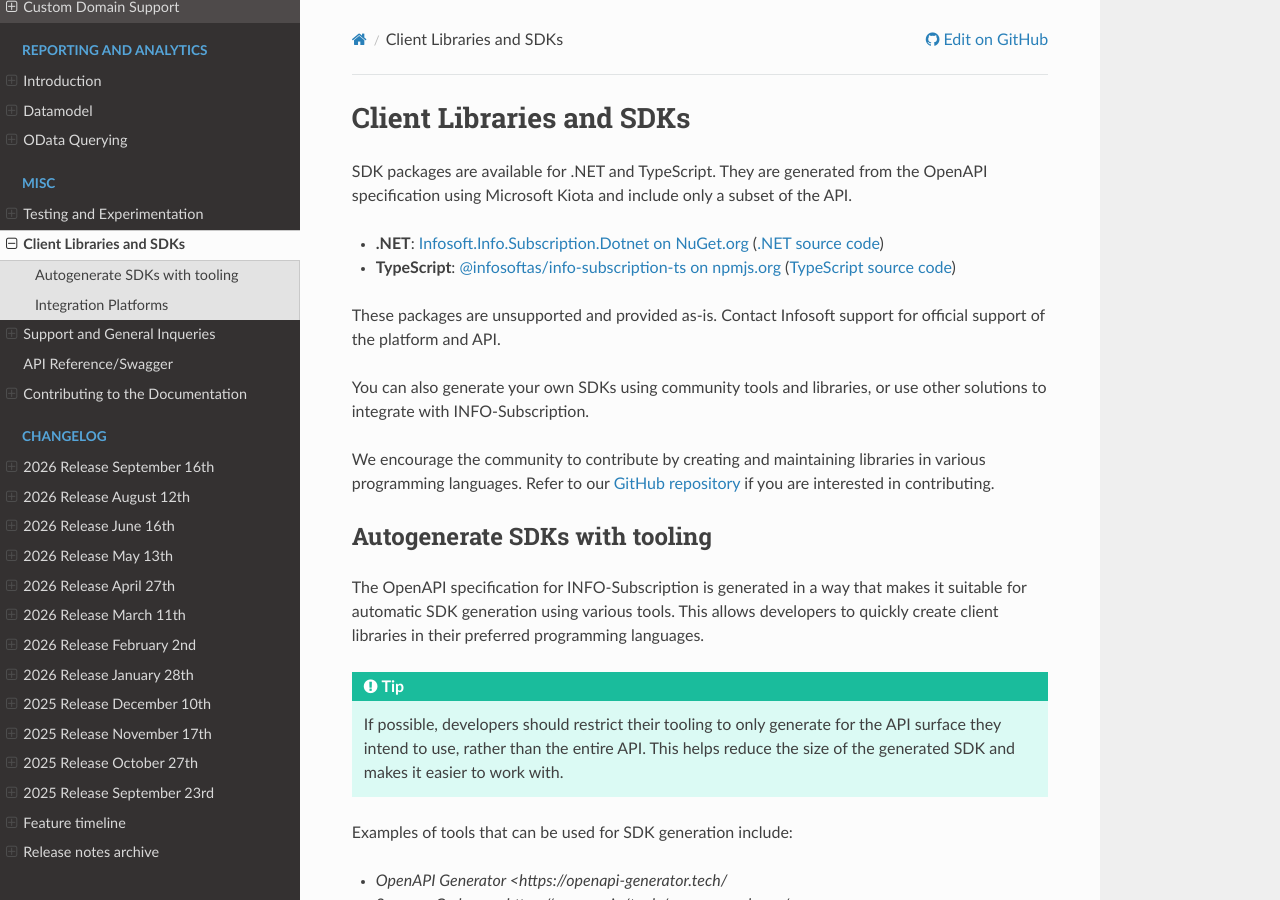
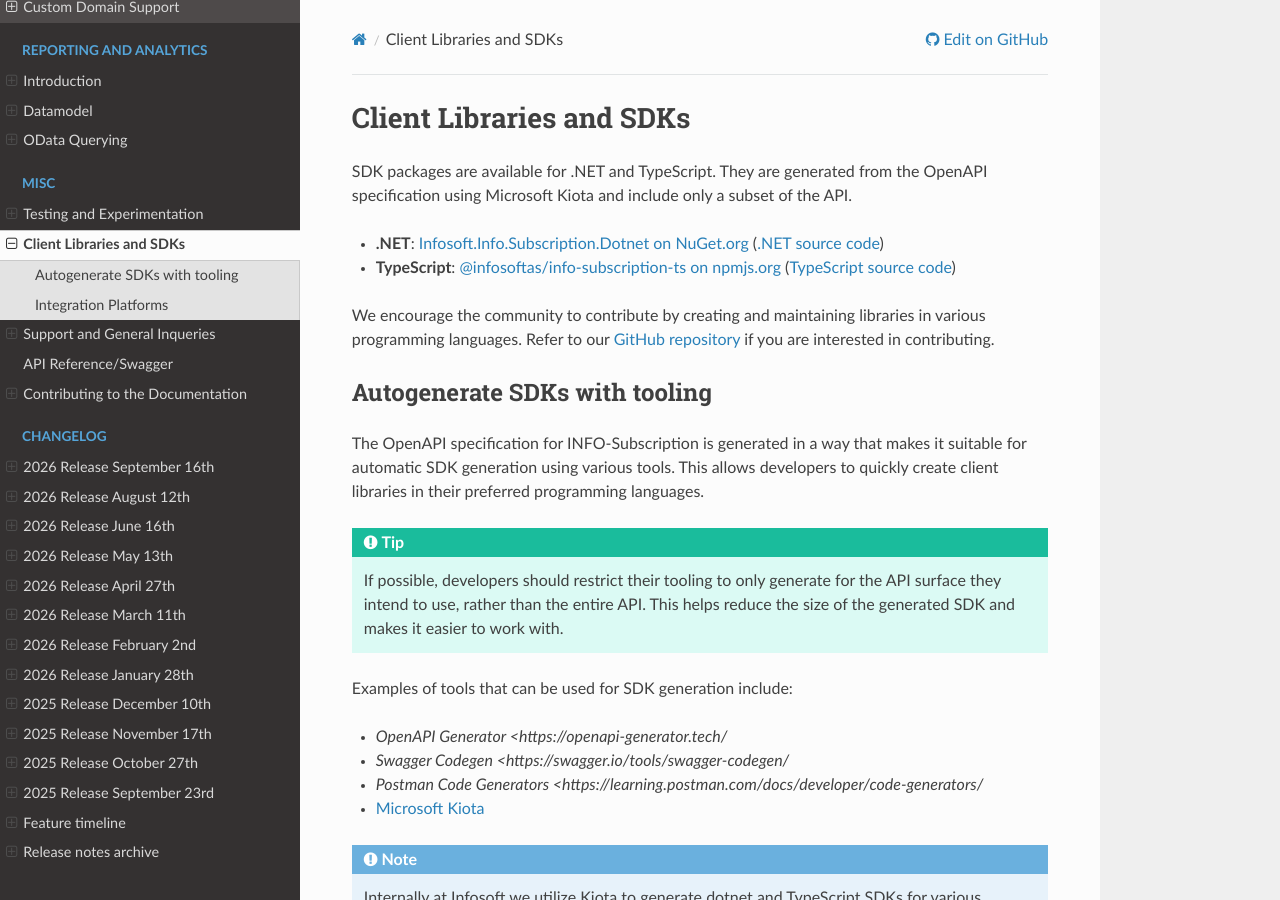
Before and after one commit to infosoftas/info-subscription-doc, a Sphinx documentation site: the page built from source/libraries-sdk.rst, in a window 1280 px wide and 900 px high. Built offline with Sphinx 7.4.7 and the Read the Docs theme 3.1.0, drawn with Linux system fonts in a browser that asks for light colours; formulas are drawn with MathJax 3.

Commit message:
docs: remove redundant SDK guidance
Co-authored-by: esbenbach <1378302+esbenbach@users.noreply.github.com>

```diff
--- a/source/libraries-sdk.rst
+++ b/source/libraries-sdk.rst
@@ -8,10 +8,6 @@ SDK packages are available for .NET and TypeScript. They are generated from the
 
 * **.NET**: `Infosoft.Info.Subscription.Dotnet on NuGet.org <https://www.nuget.org/packages/Infosoft.Info.Subscription.Dotnet>`_ (`.NET source code <https://github.com/infosoftas/info-subscription-sdk/tree/main/dotnet-sdk>`_)
 * **TypeScript**: `@infosoftas/info-subscription-ts on npmjs.org <https://www.npmjs.com/package/@infosoftas/info-subscription-ts>`_ (`TypeScript source code <https://github.com/infosoftas/info-subscription-sdk/tree/main/typescript-sdk>`_)
-
-These packages are unsupported and provided as-is. Contact Infosoft support for official support of the platform and API.
-
-You can also generate your own SDKs using community tools and libraries, or use other solutions to integrate with |projectName|.
 
 We encourage the community to contribute by creating and maintaining libraries in various programming languages.
 Refer to our `GitHub repository <https://www.github.com/infosoftas/info-subscription/>`_  if you are interested in contributing.
```
